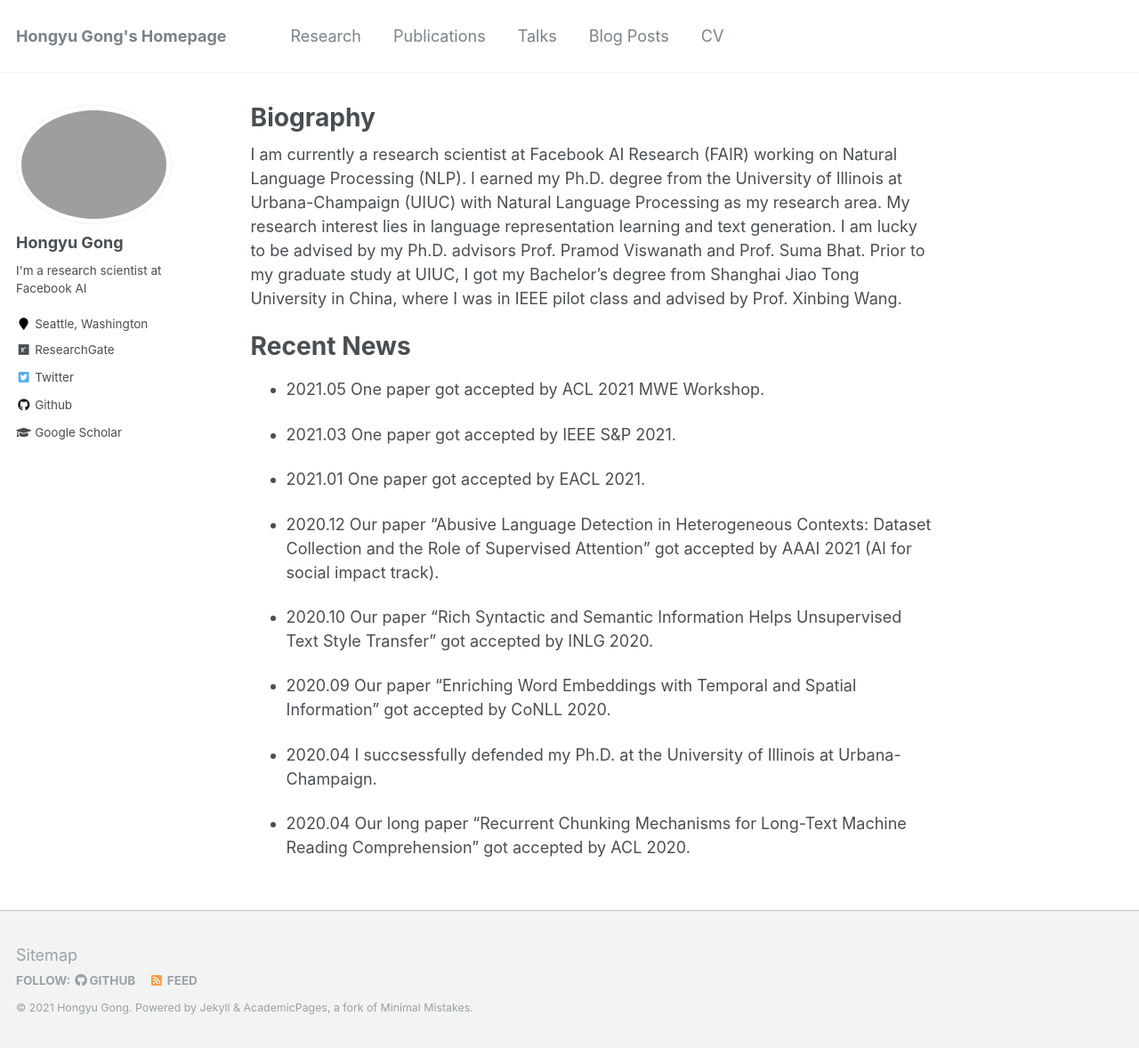
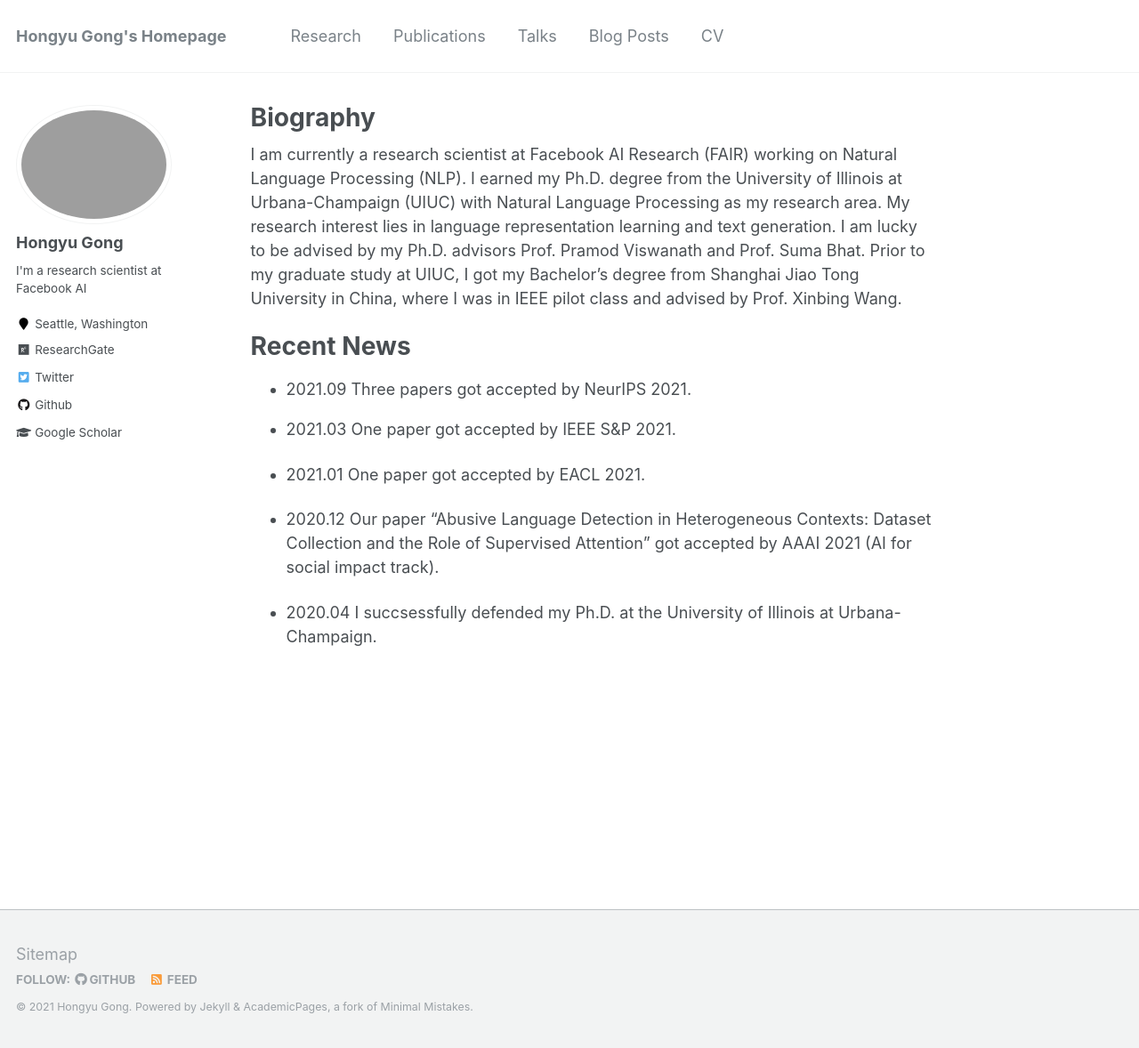
Before and after one commit to HongyuGong/HongyuGong.github.io, a Jekyll site: the page built from _pages/about.md, in a window 1280 px wide and 1178 px high. Shown: the whole window at 89% size. Built offline with Jekyll 4.4.1, drawn with Linux system fonts in a browser that asks for light colours.

Commit message:
Update about.md

```diff
--- a/_pages/about.md
+++ b/_pages/about.md
@@ -13,7 +13,10 @@ I am currently a research scientist at Facebook AI Research (FAIR) working on Na
 
 Recent News
 ======
-* 2021.05 One paper got accepted by ACL 2021 MWE Workshop.
+
+* 2021.09 Three papers got accepted by NeurIPS 2021.
+
+<!-- * 2021.05 One paper got accepted by ACL 2021 MWE Workshop. -->
 
 * 2021.03 One paper got accepted by IEEE S&P 2021.
 
@@ -21,10 +24,10 @@ Recent News
 
 * 2020.12 Our paper "Abusive Language Detection in Heterogeneous Contexts: Dataset Collection and the Role of Supervised Attention" got accepted by AAAI 2021 (AI for social impact track).
 
-* 2020.10 Our paper "Rich Syntactic and Semantic Information Helps Unsupervised Text Style Transfer" got accepted by INLG 2020.
+<!-- * 2020.10 Our paper "Rich Syntactic and Semantic Information Helps Unsupervised Text Style Transfer" got accepted by INLG 2020.-->
 
-* 2020.09 Our paper "Enriching Word Embeddings with Temporal and Spatial Information" got accepted by CoNLL 2020.
+<!-- * 2020.09 Our paper "Enriching Word Embeddings with Temporal and Spatial Information" got accepted by CoNLL 2020.-->
 
 * 2020.04 I succsessfully defended my Ph.D. at the University of Illinois at Urbana-Champaign.
 
-* 2020.04 Our long paper "Recurrent Chunking Mechanisms for Long-Text Machine Reading Comprehension" got accepted by ACL 2020.
+<!-- * 2020.04 Our long paper "Recurrent Chunking Mechanisms for Long-Text Machine Reading Comprehension" got accepted by ACL 2020. -->
```
